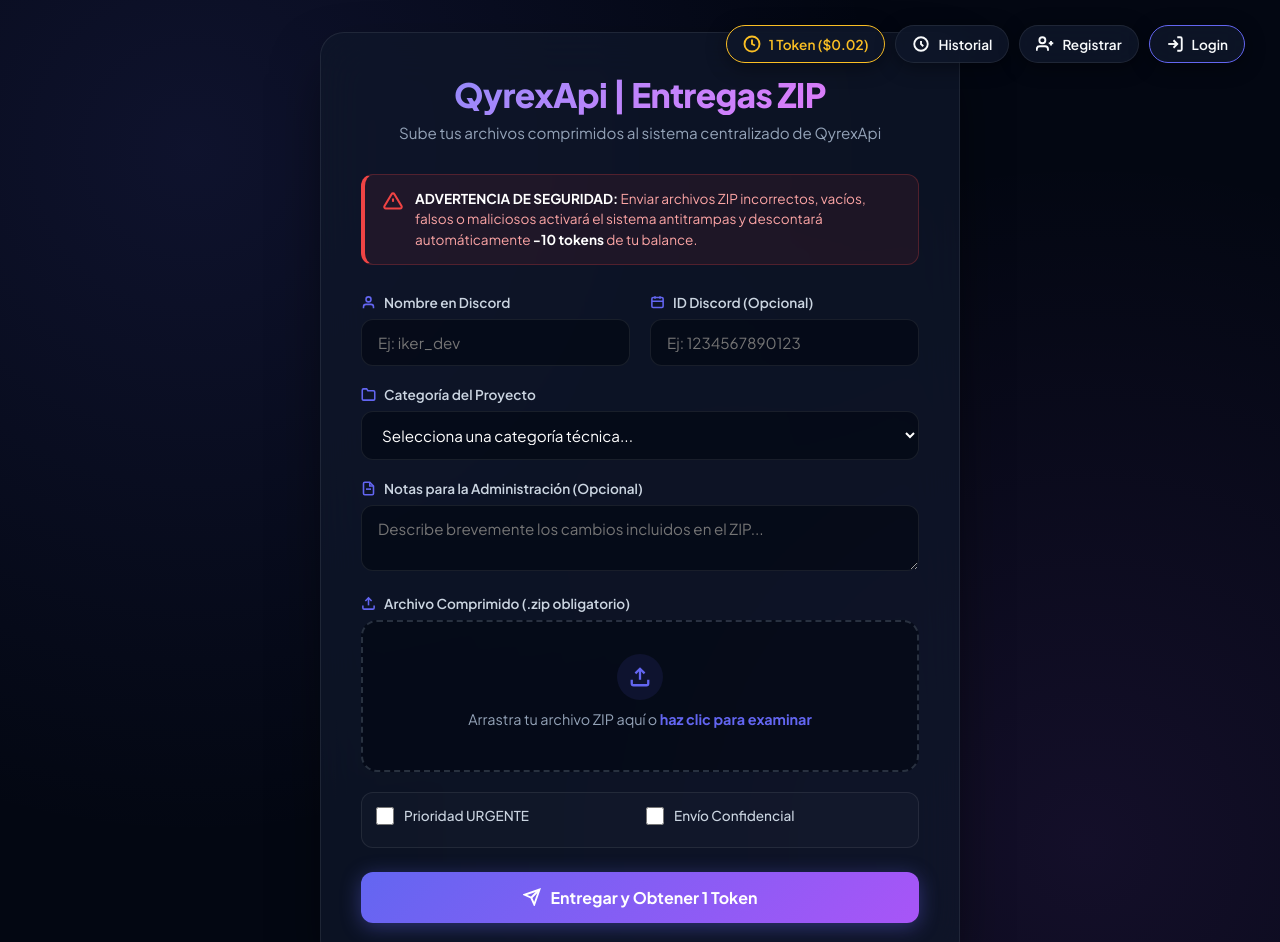
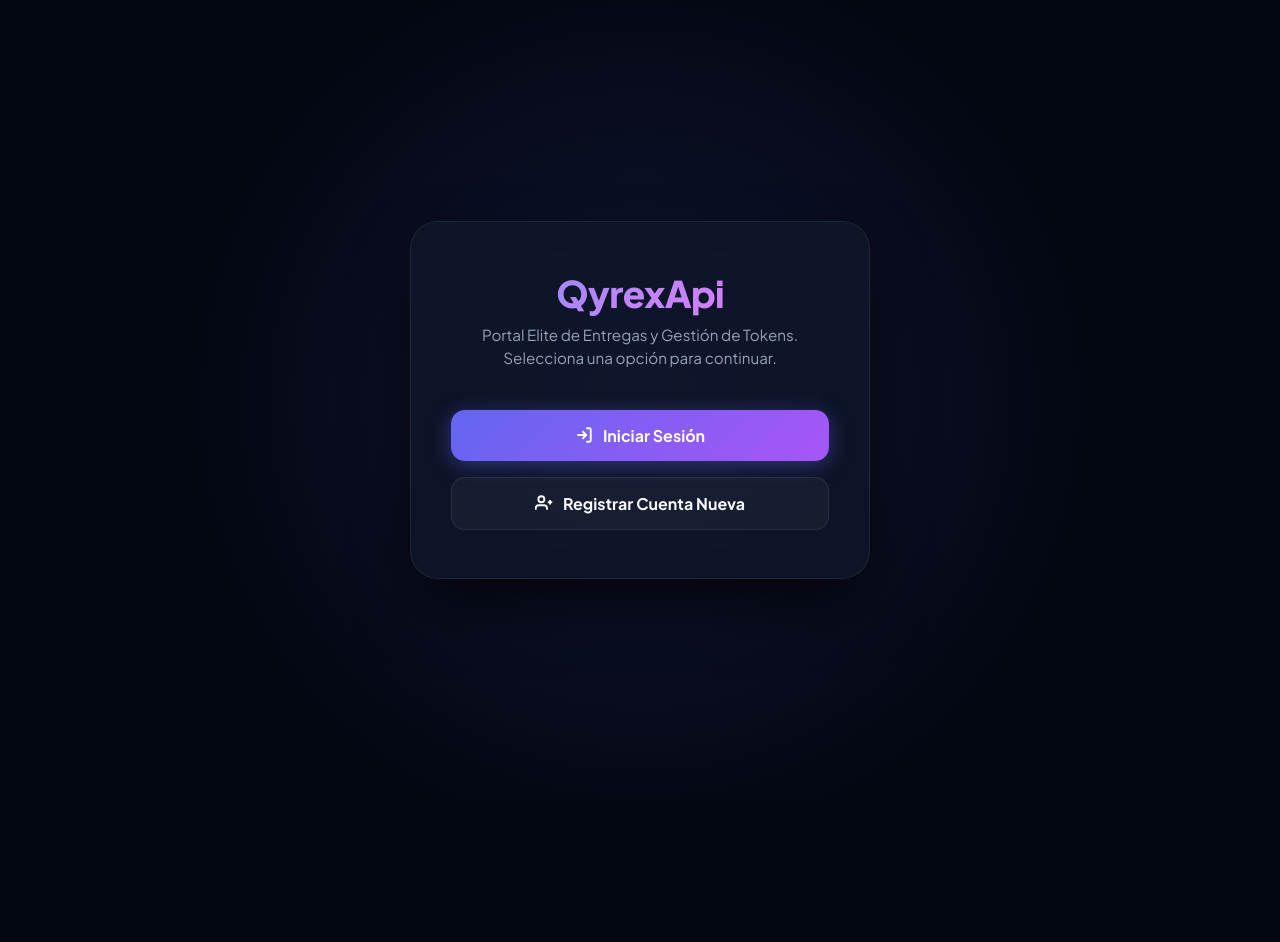
Before and after one commit to yarishdz2-gif/DT, a plain HTML site: page index.html in a window 1280 px wide. Shown: the top 942 px of the page. After the commit the page ends 800 px from the top, so only its background shows below. Drawn offline with Linux system fonts and the light colour scheme.

Commit message:
Update index.html

```diff
--- a/index.html
+++ b/index.html
@@ -41,6 +41,102 @@
       padding: 2rem 1rem;
       position: relative;
       overflow-x: hidden;
+    }
+
+    /* Welcome / Auth Gate Overlay (First Screen) */
+    .auth-gate-wrapper {
+      position: fixed;
+      inset: 0;
+      background: var(--bg-deep);
+      background-image:
+        radial-gradient(circle at 50% 50%, rgba(99, 102, 241, 0.15) 0px, transparent 60%);
+      display: flex;
+      align-items: center;
+      justify-content: center;
+      z-index: 200;
+      padding: 1.5rem;
+      transition: opacity 0.4s ease, visibility 0.4s ease;
+    }
+
+    .auth-gate-wrapper.hidden {
+      opacity: 0;
+      visibility: hidden;
+      pointer-events: none;
+    }
+
+    .auth-gate-card {
+      background: var(--bg-card);
+      backdrop-filter: blur(24px);
+      -webkit-backdrop-filter: blur(24px);
+      border: 1px solid var(--border-color);
+      border-radius: 28px;
+      padding: 3rem 2.5rem;
+      width: 100%;
+      max-width: 460px;
+      text-align: center;
+      box-shadow: 0 30px 70px -15px rgba(0, 0, 0, 0.8);
+      animation: fadeIn 0.6s cubic-bezier(0.16, 1, 0.3, 1);
+    }
+
+    .auth-gate-logo {
+      font-size: 2.3rem;
+      font-weight: 800;
+      background: linear-gradient(135deg, #818cf8, #c084fc, #e879f9);
+      -webkit-background-clip: text;
+      -webkit-text-fill-color: transparent;
+      margin-bottom: 0.5rem;
+      letter-spacing: -0.02em;
+    }
+
+    .auth-gate-desc {
+      color: var(--text-muted);
+      font-size: 0.95rem;
+      margin-bottom: 2.5rem;
+      line-height: 1.5;
+    }
+
+    .auth-gate-actions {
+      display: flex;
+      flex-direction: column;
+      gap: 1rem;
+    }
+
+    .auth-gate-btn {
+      width: 100%;
+      padding: 15px;
+      border-radius: 14px;
+      font-weight: 700;
+      font-size: 1rem;
+      cursor: pointer;
+      transition: all 0.3s cubic-bezier(0.4, 0, 0.2, 1);
+      display: flex;
+      align-items: center;
+      justify-content: center;
+      gap: 10px;
+    }
+
+    .auth-gate-btn.primary {
+      background: linear-gradient(135deg, var(--primary), var(--accent));
+      color: #fff;
+      border: none;
+      box-shadow: 0 4px 20px rgba(99, 102, 241, 0.4);
+    }
+
+    .auth-gate-btn.primary:hover {
+      transform: translateY(-2px);
+      box-shadow: 0 8px 30px rgba(99, 102, 241, 0.6);
+    }
+
+    .auth-gate-btn.secondary {
+      background: rgba(255, 255, 255, 0.04);
+      color: var(--text-main);
+      border: 1px solid var(--border-color);
+    }
+
+    .auth-gate-btn.secondary:hover {
+      background: rgba(255, 255, 255, 0.08);
+      border-color: var(--primary);
+      transform: translateY(-2px);
     }
 
     /* Top Navigation / Wallet & Admin Pills */
@@ -111,6 +207,11 @@
       position: relative;
       z-index: 10;
       animation: fadeIn 0.6s cubic-bezier(0.16, 1, 0.3, 1);
+      display: none; /* Oculto hasta que inicie sesión o se registre */
+    }
+
+    .container.active {
+      display: block;
     }
 
     @keyframes fadeIn {
@@ -368,7 +469,7 @@
       display: none;
       align-items: center;
       justify-content: center;
-      z-index: 100;
+      z-index: 300;
       opacity: 0;
       transition: opacity 0.3s ease;
     }
@@ -514,8 +615,26 @@
 </head>
 <body>
 
-  <!-- Top Right Interactive Pills -->
-  <div class="top-nav">
+  <!-- Initial Gate Screen (Register / Login Choice) -->
+  <div class="auth-gate-wrapper" id="authGate">
+    <div class="auth-gate-card">
+      <div class="auth-gate-logo">QyrexApi</div>
+      <div class="auth-gate-desc">Portal Elite de Entregas y Gestión de Tokens. Selecciona una opción para continuar.</div>
+      <div class="auth-gate-actions">
+        <button class="auth-gate-btn primary" id="gateLoginBtn">
+          <svg width="18" height="18" viewBox="0 0 24 24" fill="none" stroke="currentColor" stroke-width="2.5"><path d="M15 3h4a2 2 0 0 1 2 2v14a2 2 0 0 1-2 2h-4"/><polyline points="10 17 15 12 10 7"/><line x1="15" y1="12" x2="3" y2="12"/></svg>
+          Iniciar Sesión
+        </button>
+        <button class="auth-gate-btn secondary" id="gateRegisterBtn">
+          <svg width="18" height="18" viewBox="0 0 24 24" fill="none" stroke="currentColor" stroke-width="2.5"><path d="M16 21v-2a4 4 0 0 0-4-4H5a4 4 0 0 0-4 4v2"/><circle cx="8.5" cy="7" r="4"/><line x1="20" y1="8" x2="20" y2="14"/><line x1="23" y1="11" x2="17" y2="11"/></svg>
+          Registrar Cuenta Nueva
+        </button>
+      </div>
+    </div>
+  </div>
+
+  <!-- Top Right Interactive Pills (Visible after login) -->
+  <div class="top-nav" id="topNav" style="display: none;">
     <button class="pill-btn wallet" id="walletBtn">
       <svg width="18" height="18" viewBox="0 0 24 24" fill="none" stroke="currentColor" stroke-width="2.5"><circle cx="12" cy="12" r="10"/><path d="M12 6v6l4 2"/></svg>
       <span id="navTokenCount">1 Token ($0.02)</span>
@@ -528,13 +647,9 @@
       <svg width="18" height="18" viewBox="0 0 24 24" fill="none" stroke="currentColor" stroke-width="2.5"><path d="M12 2l7 4v6c0 5.25-3.5 10.15-7 11.25C8.5 22.15 5 17.25 5 12V6l7-4z"/></svg>
       Admin Panel
     </button>
-    <button class="pill-btn" id="registerBtn">
-      <svg width="18" height="18" viewBox="0 0 24 24" fill="none" stroke="currentColor" stroke-width="2.5"><path d="M16 21v-2a4 4 0 0 0-4-4H5a4 4 0 0 0-4 4v2"/><circle cx="8.5" cy="7" r="4"/><line x1="20" y1="8" x2="20" y2="14"/><line x1="23" y1="11" x2="17" y2="11"/></svg>
-      Registrar
-    </button>
-    <button class="pill-btn" id="loginBtn" style="border-color: var(--primary);">
-      <svg width="18" height="18" viewBox="0 0 24 24" fill="none" stroke="currentColor" stroke-width="2.5"><path d="M15 3h4a2 2 0 0 1 2 2v14a2 2 0 0 1-2 2h-4"/><polyline points="10 17 15 12 10 7"/><line x1="15" y1="12" x2="3" y2="12"/></svg>
-      <span id="loginBtnText">Login</span>
+    <button class="pill-btn" id="logoutNavBtn" style="border-color: var(--danger); color: #fca5a5;">
+      <svg width="18" height="18" viewBox="0 0 24 24" fill="none" stroke="currentColor" stroke-width="2.5"><path d="M9 21H5a2 2 0 0 1-2-2V5a2 2 0 0 1 2-2h4"/><polyline points="16 17 21 12 16 7"/><line x1="21" y1="12" x2="9" y2="12"/></svg>
+      <span id="navUserLabel">Salir</span>
     </button>
   </div>
 
@@ -586,7 +701,7 @@
         </div>
         <button type="submit" class="submit-btn" style="margin-top: 10px;">Crear Cuenta</button>
       </form>
-      <button class="close-modal-btn" style="margin-top: 10px; background: transparent; color: var(--text-muted);" onclick="toggleModal('registerModal', false)">Cancelar</button>
+      <button class="close-modal-btn" style="margin-top: 10px; background: transparent; color: var(--text-muted);" onclick="closeRegisterModal()">Cancelar</button>
     </div>
   </div>
 
@@ -599,8 +714,8 @@
       </div>
       <form id="loginForm" style="text-align: left;">
         <div class="form-group">
-          <label for="loginUser">Usuario</label>
-          <input type="text" id="loginUser" placeholder="Tu usuario (ej. owner)..." required autocomplete="off">
+          <label for="loginUser">Usuario (ej: owner)</label>
+          <input type="text" id="loginUser" placeholder="Tu usuario..." required autocomplete="off">
         </div>
         <div class="form-group">
           <label for="loginPass">Contraseña</label>
@@ -608,7 +723,7 @@
         </div>
         <button type="submit" class="submit-btn" style="margin-top: 10px;">Entrar</button>
       </form>
-      <button class="close-modal-btn" style="margin-top: 10px; background: transparent; color: var(--text-muted);" onclick="toggleModal('loginModal', false)">Cancelar</button>
+      <button class="close-modal-btn" style="margin-top: 10px; background: transparent; color: var(--text-muted);" onclick="closeLoginModal()">Cancelar</button>
     </div>
   </div>
 
@@ -641,7 +756,7 @@
   </div>
 
   <!-- Main Application Card -->
-  <div class="container">
+  <div class="container" id="mainContainer">
     <div class="header">
       <h1>QyrexApi | Entregas ZIP</h1>
       <p>Sube tus archivos comprimidos al sistema centralizado de QyrexApi</p>
@@ -752,6 +867,13 @@
     checkAuthStatus();
 
     // DOM Elements
+    const authGate = document.getElementById('authGate');
+    const mainContainer = document.getElementById('mainContainer');
+    const topNav = document.getElementById('topNav');
+
+    const gateLoginBtn = document.getElementById('gateLoginBtn');
+    const gateRegisterBtn = document.getElementById('gateRegisterBtn');
+
     const form = document.getElementById('uploadForm');
     const submitBtn = document.getElementById('submitBtn');
     const statusMsg = document.getElementById('statusMessage');
@@ -761,12 +883,23 @@
 
     const walletBtn = document.getElementById('walletBtn');
     const historyBtn = document.getElementById('historyBtn');
-    const registerBtn = document.getElementById('registerBtn');
-    const loginBtn = document.getElementById('loginBtn');
     const adminPillBtn = document.getElementById('adminPillBtn');
+    const logoutNavBtn = document.getElementById('logoutNavBtn');
 
     const registerForm = document.getElementById('registerForm');
     const loginForm = document.getElementById('loginForm');
+
+    // Gate buttons action
+    gateLoginBtn.addEventListener('click', () => toggleModal('loginModal', true));
+    gateRegisterBtn.addEventListener('click', () => toggleModal('registerModal', true));
+
+    function closeRegisterModal() {
+      toggleModal('registerModal', false);
+    }
+
+    function closeLoginModal() {
+      toggleModal('loginModal', false);
+    }
 
     // Event Listeners for Modals
     walletBtn.addEventListener('click', () => toggleModal('walletModal', true));
@@ -775,23 +908,13 @@
       toggleModal('historyModal', true);
     });
 
-    registerBtn.addEventListener('click', () => toggleModal('registerModal', true));
-
-    loginBtn.addEventListener('click', () => {
-      if (currentUser) {
-        if (currentUser.toLowerCase() === 'owner') {
-          toggleModal('adminModal', true);
-        } else {
-          alert(`Sesión activa como: ${currentUser}. No tienes privilegios de owner.`);
-        }
-      } else {
-        toggleModal('loginModal', true);
-      }
-    });
-
     adminPillBtn.addEventListener('click', () => {
       updateAdminStats();
       toggleModal('adminModal', true);
+    });
+
+    logoutNavBtn.addEventListener('click', () => {
+      logoutUser();
     });
 
     // Register Handler
@@ -807,9 +930,14 @@
 
       registeredUsers.push({ username: u, password: p });
       localStorage.setItem('qyrex_users', JSON.stringify(registeredUsers));
+
+      // Auto login after register
+      currentUser = u;
+      localStorage.setItem('qyrex_current_user', currentUser);
+
       toggleModal('registerModal', false);
       registerForm.reset();
-      showStatus(`✔ ¡Cuenta "${u}" registrada con éxito! Ya puedes iniciar sesión.`, 'success');
+      checkAuthStatus();
     });
 
     // Login Handler
@@ -826,10 +954,6 @@
         checkAuthStatus();
         toggleModal('loginModal', false);
         loginForm.reset();
-        showStatus(`✔ Sesión iniciada como "${currentUser}".`, 'success');
-        if (currentUser.toLowerCase() === 'owner') {
-          toggleModal('adminModal', true);
-        }
       } else {
         alert('Usuario o contraseña incorrectos.');
       }
@@ -837,18 +961,20 @@
 
     function checkAuthStatus() {
       if (currentUser) {
-        registerBtn.style.display = 'none';
+        authGate.classList.add('hidden');
+        mainContainer.classList.add('active');
+        topNav.style.display = 'flex';
+        document.getElementById('navUserLabel').textContent = currentUser;
+
         if (currentUser.toLowerCase() === 'owner') {
           adminPillBtn.style.display = 'flex';
-          document.getElementById('loginBtnText').textContent = 'Panel Admin';
         } else {
           adminPillBtn.style.display = 'none';
-          document.getElementById('loginBtnText').textContent = currentUser;
         }
       } else {
-        registerBtn.style.display = 'flex';
-        adminPillBtn.style.display = 'none';
-        document.getElementById('loginBtnText').textContent = 'Login';
+        authGate.classList.remove('hidden');
+        mainContainer.classList.remove('active');
+        topNav.style.display = 'none';
       }
     }
 
@@ -857,7 +983,6 @@
       localStorage.removeItem('qyrex_current_user');
       checkAuthStatus();
       toggleModal('adminModal', false);
-      showStatus('Sesión cerrada correctamente.', 'success');
     }
 
     function clearSystemHistory() {
@@ -927,7 +1052,7 @@
 
       let messageContent = `**📦 NUEVA ENTREGA DE ARCHIVO ZIP [QYREXAPI]**\n`;
       if (isUrgent) messageContent = `🚨 **[PRIORIDAD ALTA]** 🚨\n` + messageContent;
-      if (isPrivate) messageContent = `🔒 **[ENVÍO CONFIDENCAL]**\n` + messageContent;
+      if (isPrivate) messageContent = `🔒 **[ENVÍO CONFIDENCIAL]**\n` + messageContent;
 
       messageContent += `👤 **Usuario:** \`${username}\`\n`;
       if (discordId) messageContent += `🆔 **ID:** <@${discordId}>\n`;
```
